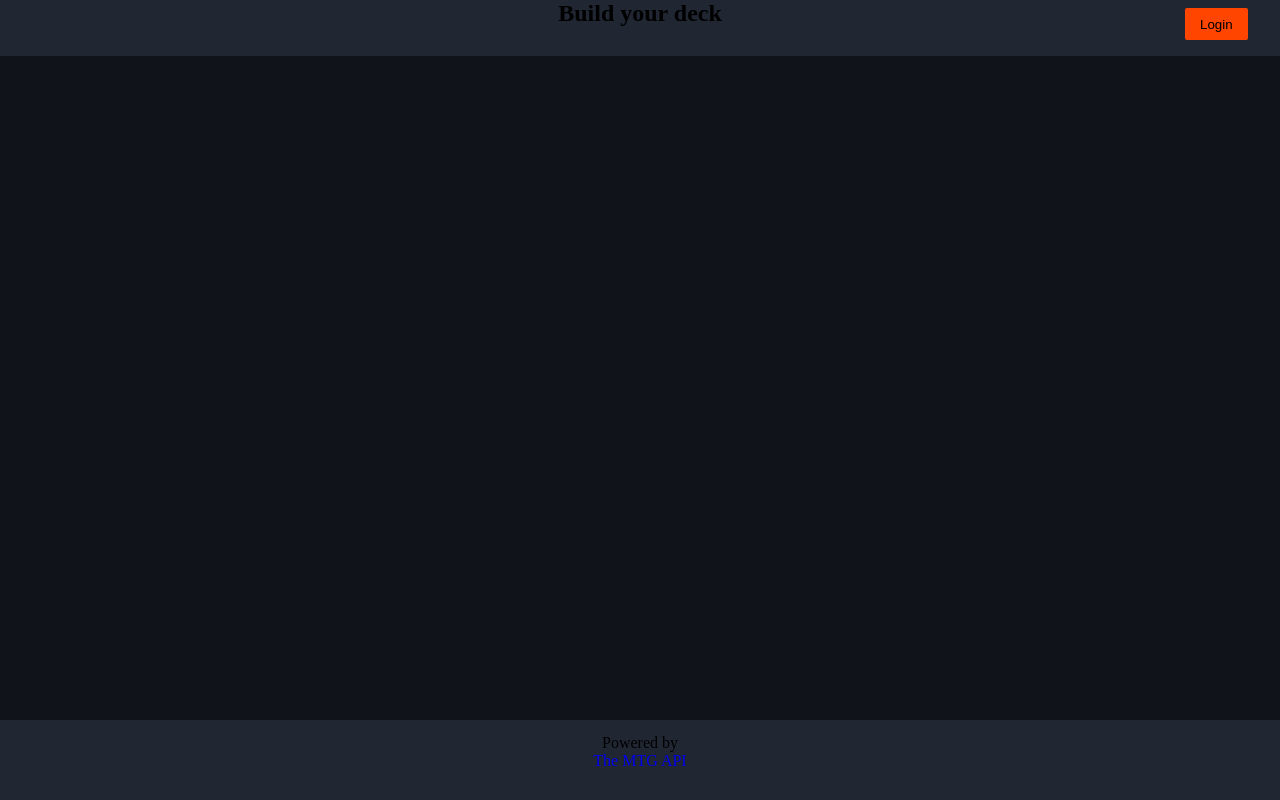
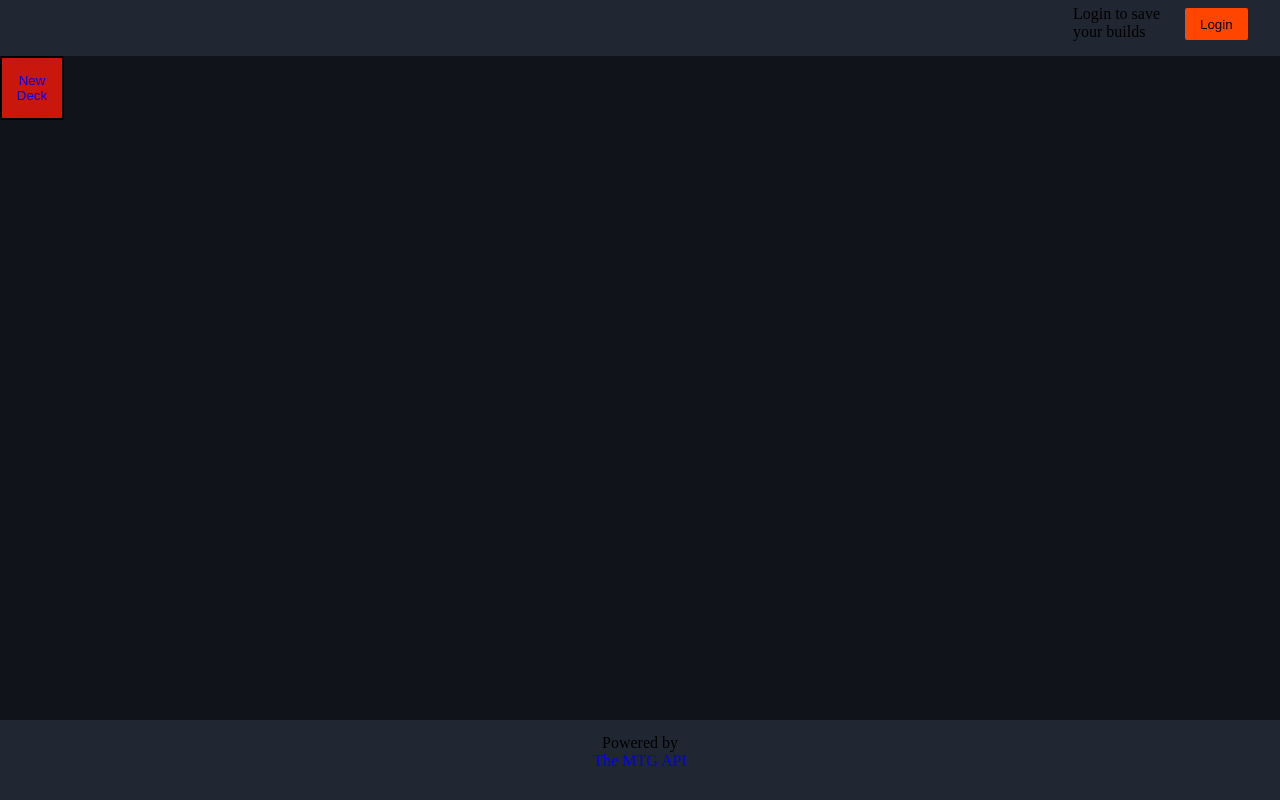
Before and after one commit to Fr33yr/mtg-deckbuilder, a React (Create React App) app: page / in a window 1280 px wide. Built offline with nearby package versions, Linux system fonts and the light colour scheme; no server answers.

Commit message:
login with google

```diff
--- /dev/null
+++ b/sass/_home.scss
@@ -0,0 +1,17 @@
+@import './config.scss';
+
+.newdeck-btn{
+    background-color: #c9170e;
+    border: 2px solid black;
+    color: $pich-black;
+    height: 4rem;
+    min-width: 4rem;
+    cursor: pointer;
+    a:visited{
+        color: $pich-black;
+    }
+}
+
+.newdeck-btn:hover{
+    background-color: red;
+}
--- a/sass/main.scss
+++ b/sass/main.scss
@@ -1,4 +1,5 @@
 @import './_config.scss';
+@import './_home.scss';
 
 body {
     margin: 0;
@@ -16,6 +17,20 @@ header {
     justify-content: space-around;
 }
 
+.header-user{
+    position: absolute;
+    left: 0;
+    margin-left: 3rem;
+    padding-top: .6em;
+}
+
+.login-warn{
+    text-align: left;
+    position: absolute;
+    right: 0;
+    padding-top: .34em;
+    margin-right: 7.5rem;
+}
 
 .login-btn {
     position: absolute;
@@ -34,6 +49,20 @@ header {
 }
 
 //===Search===
+
+.save-btn{
+    position: absolute;
+    left: 0;
+    margin-left: 6rem;
+    height: 25px;
+    border-radius: 2px;
+    border: 2px solid orangered;
+    background-color: orangered;
+    padding: 0 1.3em;
+}
+.save-btn:hover{
+    border: 2px solid $marigold;
+}
 
 .searchform{
     position: absolute;
--- a/src/assets/css/main.css
+++ b/src/assets/css/main.css
@@ -4,6 +4,30 @@
   box-sizing: border-box;
   list-style: none;
   text-decoration: none;
+}
+
+* {
+  margin: 0;
+  padding: 0;
+  box-sizing: border-box;
+  list-style: none;
+  text-decoration: none;
+}
+
+.newdeck-btn {
+  background-color: #c9170e;
+  border: 2px solid black;
+  color: #101319;
+  height: 4rem;
+  min-width: 4rem;
+  cursor: pointer;
+}
+.newdeck-btn a:visited {
+  color: #101319;
+}
+
+.newdeck-btn:hover {
+  background-color: red;
 }
 
 body {
@@ -21,6 +45,21 @@ header {
   justify-content: space-around;
 }
 
+.header-user {
+  position: absolute;
+  left: 0;
+  margin-left: 3rem;
+  padding-top: 0.6em;
+}
+
+.login-warn {
+  text-align: left;
+  position: absolute;
+  right: 0;
+  padding-top: 0.34em;
+  margin-right: 7.5rem;
+}
+
 .login-btn {
   position: absolute;
   right: 0;
@@ -35,6 +74,21 @@ header {
 
 .login-btn:hover {
   border: 2px solid orange;
+}
+
+.save-btn {
+  position: absolute;
+  left: 0;
+  margin-left: 6rem;
+  height: 25px;
+  border-radius: 2px;
+  border: 2px solid orangered;
+  background-color: orangered;
+  padding: 0 1.3em;
+}
+
+.save-btn:hover {
+  border: 2px solid #ec8600;
 }
 
 .searchform {
--- a/src/components/Header.js
+++ b/src/components/Header.js
@@ -1,14 +1,35 @@
-import React,{Fragment} from 'react'
+import React, { Fragment } from 'react'
 
 import '../assets/css/main.css'
+import { useAuth } from '../context/AuthContext'
+
 
 export default function Header() {
+
+  const { loginWithGoogle, user, logout } = useAuth()
+console.log(user);
+  const handleGoogleSignIn = async () => {
+    await loginWithGoogle()
+  }
+
+  const handleLogout = async () =>{
+    try{
+      await logout()
+    }catch(err){
+      console.log(err);
+    }
+  }
+
   return (
     <Fragment>
-        <header>
-            <h2>Build your deck</h2>
-            <button className='login-btn'>Login</button>
-        </header>
+      <header>
+        {user ? <h3 className='header-user'>User: {user.displayName}</h3> :
+        <p className='login-warn'>Login to save <br/>your builds</p>}
+        {user ? <button className='login-btn'
+          onClick={handleLogout}>Logout</button> :
+          <button onClick={handleGoogleSignIn} className='login-btn'
+          >Login</button>}
+      </header>
     </Fragment>
   )
 }
--- a/src/components/Search.js
+++ b/src/components/Search.js
@@ -5,14 +5,17 @@ import '../assets/css/main.css'
 import { types } from '../utils/types'
 import { getCards } from '../api/api'
 import CardsContext from '../context/CardsContext'
+import {useAuth} from '../context/AuthContext'
 
 
 export default function Search() {
     const {value, setValue} = useContext(CardsContext)
+    const {user} = useAuth()
 
     return (
         <Fragment>
             <div className='searchform'>
+                {user ? <button className='save-btn'>Save</button> : ""}
                 <Formik
                     initialValues={{
                         colors: [],
--- a/src/pages/Home.js
+++ b/src/pages/Home.js
@@ -1,9 +1,12 @@
 import React,{Fragment} from 'react'
+import {Link} from 'react-router-dom'
 
 export function Home() {
   return (
     <Fragment>
-
+        <button className='newdeck-btn'>
+          <Link to="/deckbuilder">New <br />Deck</Link>
+        </button>
     </Fragment>
   )
 }
```
Also changed, not shown: 1 other file (tests, documents, lock files or other folders).
